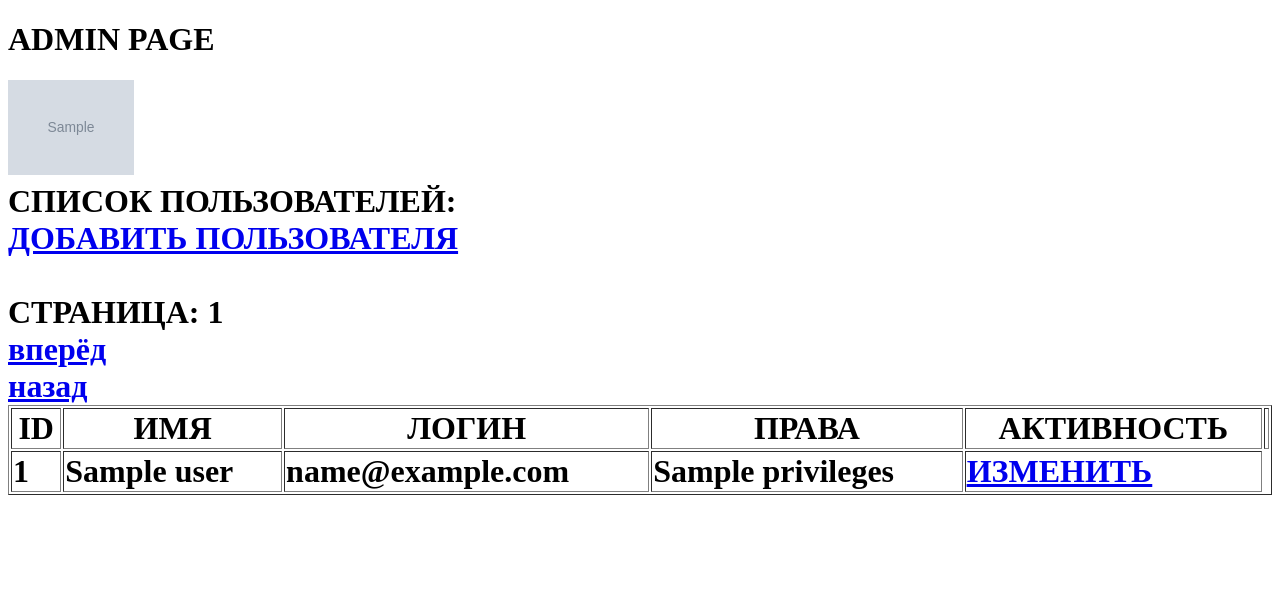
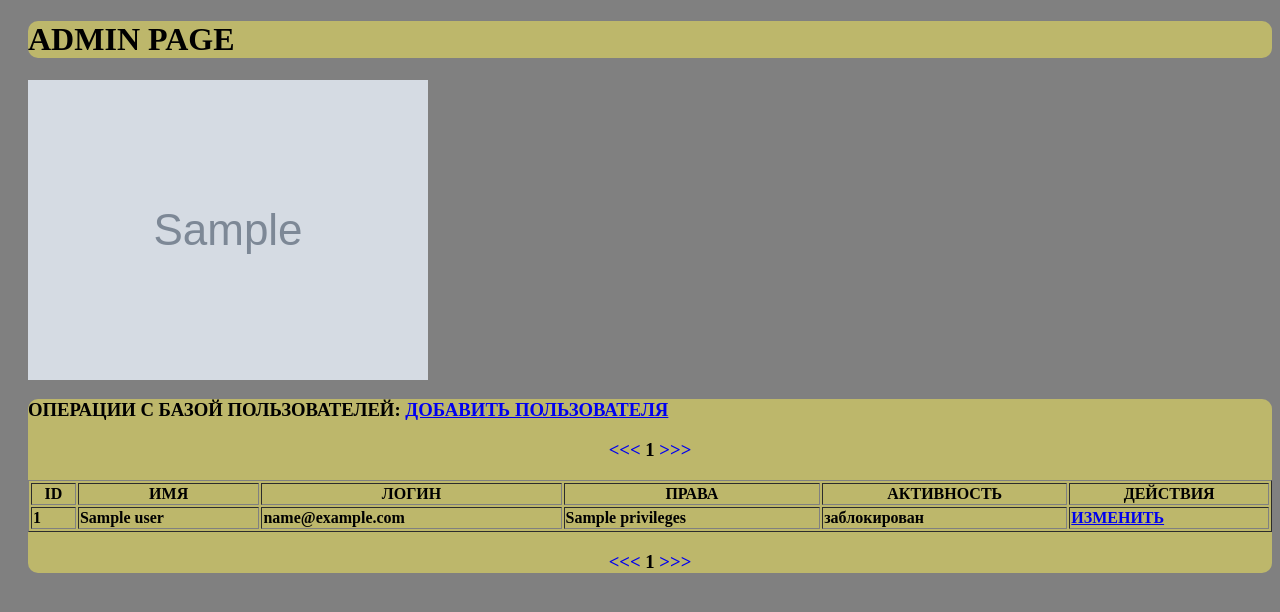
Before and after one commit to Troy4510/dsc, a Python web app: template app/templates/admin.html in a window 1280 px wide. Shown: the top 612 px of the page. Run offline with Jinja, Linux system fonts and the light colour scheme; the template is opened without the code that fills it: most values are stand-ins (such as "Sample title", 1, 10 or a date in 2020); grey boxes marked "Sample" are stand-in pictures.

Commit message:
admin page style

```diff
--- /dev/null
+++ b/app/static/style.css
@@ -0,0 +1,41 @@
+body{
+    background-color:gray;
+}
+
+.header{
+    width:auto;
+    height:auto;
+    margin-left:20px;
+    background-color:darkkhaki;
+    border-radius:10px 10px 10px 10px;
+}
+
+.avatar{
+    /*background-color:DarkCyan;*/
+    /*float:left;*/
+    display:flex;
+    width:auto;
+    height:auto;
+    margin-left:20px;
+    border-radius:10px 10px 10px 10px;
+}
+
+.message{
+    width:auto;
+    height:50%;
+    margin-left:20px;
+    background-color:darkkhaki;
+    border-radius:10px 10px 10px 10px;
+}
+
+.works_table{
+    margin-left:20px;
+    background-color:darkkhaki;
+    width:auto;
+    border-radius:10px 10px 10px 10px;
+}
+
+table{
+    width:100%;
+    font-weight: bold
+}
--- a/app/templates/admin.html
+++ b/app/templates/admin.html
@@ -4,24 +4,41 @@
 
 <head>
 	<meta charset="UTF-8">
+	<link rel="stylesheet" href="/static/style.css">
 	<title>DSC</title>
 </head>
 
 
 <body>
+	<div class="header">
 		<h1> ADMIN PAGE <h1>
+	</div>
+
+	<div class="avatar">
 		{%if avatar %}
-        <img src={{avatar}} style="width: 10%; height: auto;" alt="default">
+        	<img src={{avatar}} alt="default">
     	{% endif %}
+		<div class="message">
+			{% if message %}
+				<h2>{{message|safe|e}}</h2>
+			{% endif %}
+		</div>
+	</div>
 
-	{% if message %}
-	<p>{{ message }}</p>
-	{% endif %}
 
 	{% if users_values %}
 	<div class="works_table">
-		<caption>СПИСОК ПОЛЬЗОВАТЕЛЕЙ:</caption>
-		<table border=1 style="width:100%;">
+
+		<h3>ОПЕРАЦИИ С БАЗОЙ ПОЛЬЗОВАТЕЛЕЙ:
+			<a href = "/register/"> ДОБАВИТЬ ПОЛЬЗОВАТЕЛЯ </a>
+		</h3>
+
+		<h3 style="text-align: center;">
+			<a href = "/admin/{{page_num-1}}" style="text-decoration: none;"> &lt;&lt;&lt; </a>
+			{{page_num}}
+			<a href = "/admin/{{page_num+1}}" style="text-decoration: none;"> &gt;&gt;&gt; </a>
+		</h3>
+		<table border=1>
 			<thead>
 				<tr>
 					<th> ID </th>
@@ -29,7 +46,7 @@
 					<th> ЛОГИН </th>
 					<th> ПРАВА </th>
 					<th> АКТИВНОСТЬ </th>
-				<th> </th>
+					<th> ДЕЙСТВИЯ </th>
 				</tr>
 			</thead>
 			<tbody>
@@ -39,28 +56,26 @@
 						<td> {{user.name}} </td>
 						<td> {{user.email}} </td>
 						<td> {{user.privileges}} </td>
-
+						<td>
 						{% if user.isblocked == False %}
-						<td> активен <td>
+							активен
+						{% else %}
+							заблокирован
 						{% endif %}
-
-					{% if user.isblocked == True %}
-						<td> заблокирован <td>
-					{% endif %}
-
+						</td>
 						<td> <a href = "/change/{{user.id}}">ИЗМЕНИТЬ</a> </td>
 					</tr>
 					{% endfor %}
 			</tbody>
+		</table>
+
+		<h3 style="text-align: center;">
+			<a href = "/admin/{{page_num-1}}" style="text-decoration: none;"> &lt;&lt;&lt; </a>
+			{{page_num}}
+			<a href = "/admin/{{page_num+1}}" style="text-decoration: none;"> &gt;&gt;&gt; </a>
+		</h3>
+	</div>
+
 	{% endif %}
-	</div>
-	<br>
-	<a href = "/register/"> ДОБАВИТЬ ПОЛЬЗОВАТЕЛЯ </a>
-	<br>
-	<br>
-	СТРАНИЦА: {{page_num}}
-	<br>
-	<a href = "/admin/{{page_num+1}}">вперёд</a>
-	<br>
-	<a href = "/admin/{{page_num-1}}">назад</a>
+
 </body>
--- a/main.py
+++ b/main.py
@@ -148,7 +148,7 @@ def adm_page(page):
     '''
 
     if current_user.privileges == 'admin':
-        msg = f'ROOT_NAME: {current_user.name}, STATUS: {current_user.privileges}'
+        msg = f'ROOT_NAME: {current_user.name}, <br> STATUS: {current_user.privileges}'
         ava = '/static/avatars/' + current_user.ava_link
         listX = Users.query.order_by(Users.id).offset(start_reading).limit(10).all()
         #print(len(listX))
```
Lines whose indentation alone changed are shown as unchanged.
